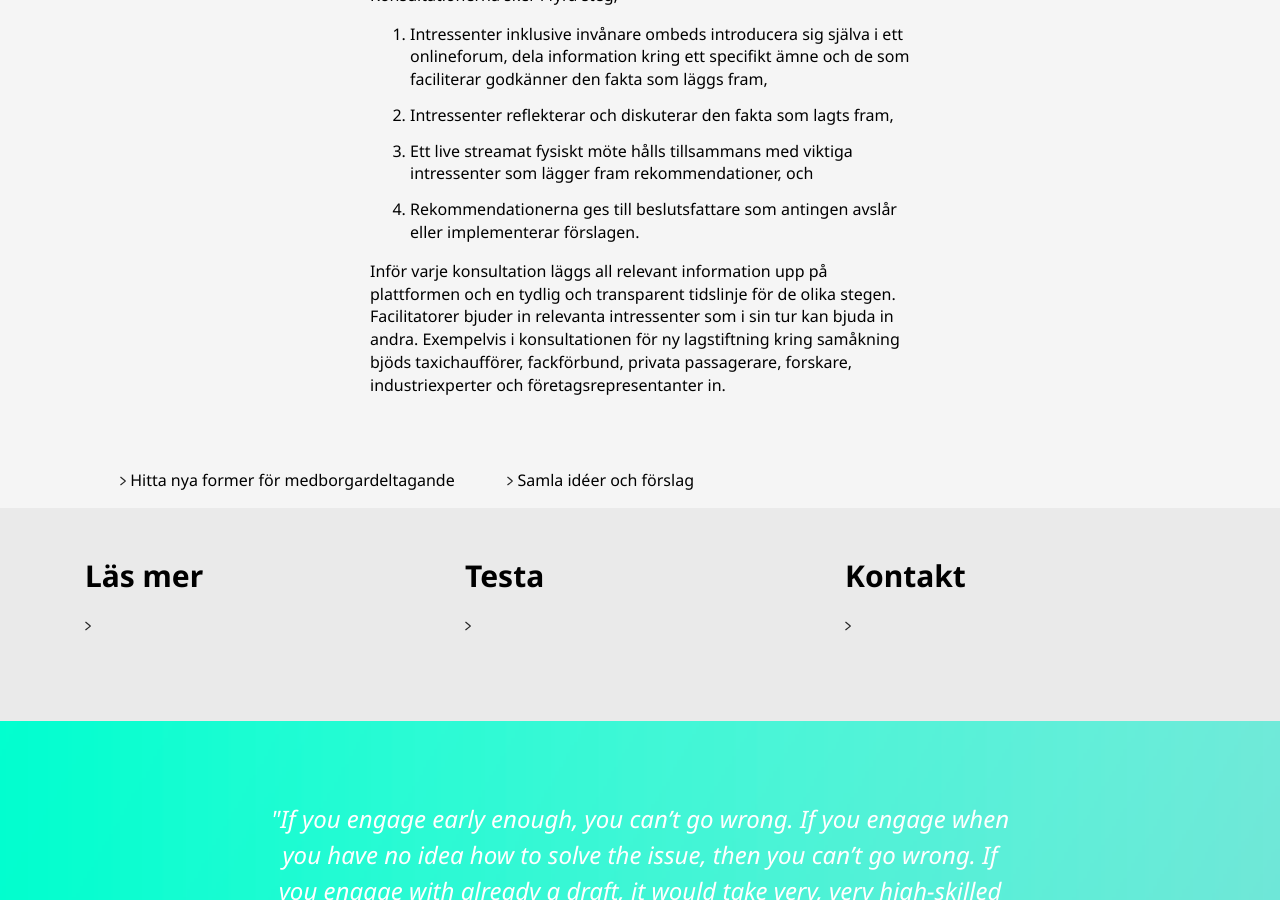
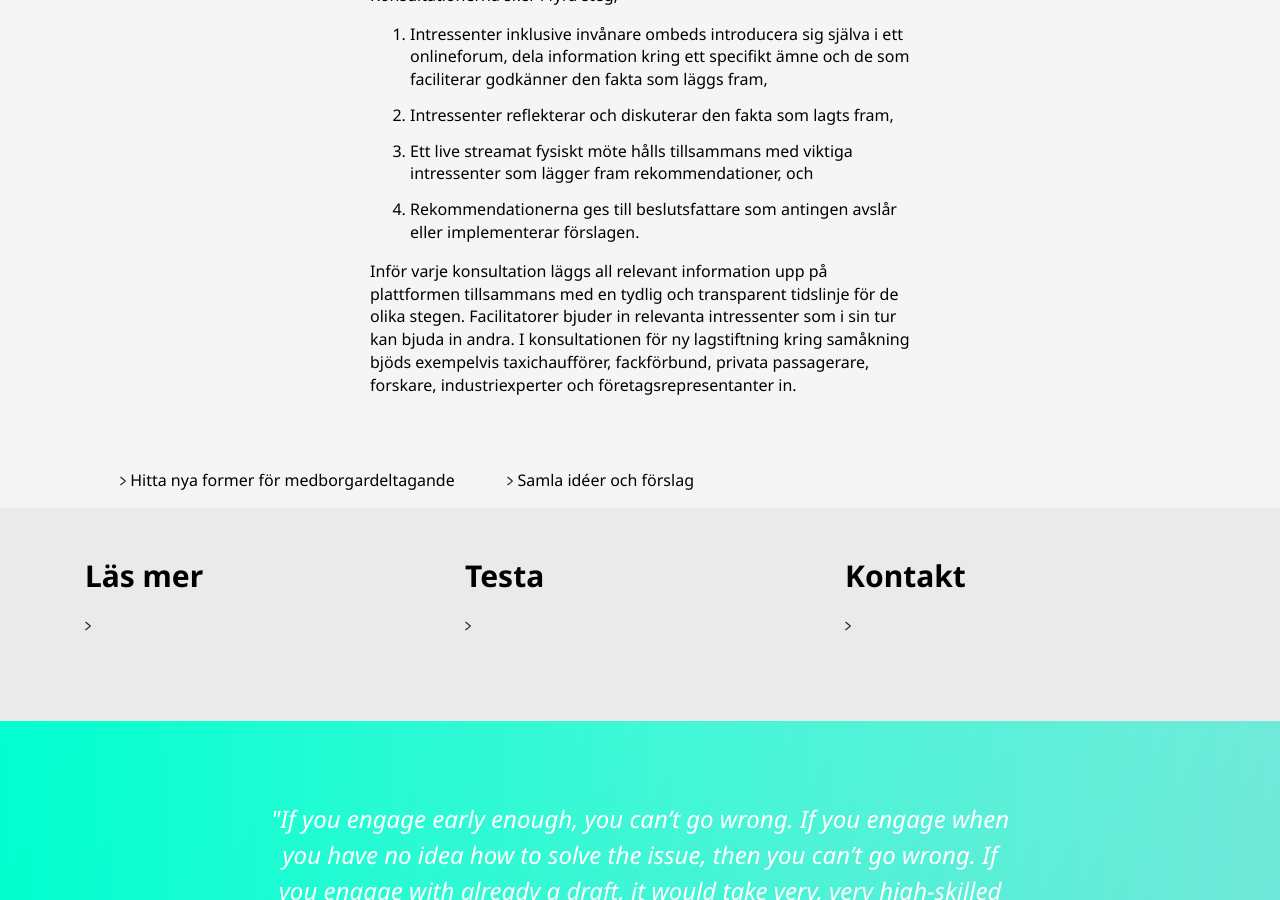
Before and after one commit to digidemlab/demokratiskastader, a Jekyll site: the page built from _posts/2018-05-15-intressentpanel.markdown, in a window 1280 px wide and 900 px high, scrolled down 1431 px. Built offline with Jekyll 4.4.1, drawn with Linux system fonts in a browser that asks for light colours.

Commit message:
Updated Intressentpanel

```diff
--- a/_posts/2018-05-15-intressentpanel.markdown
+++ b/_posts/2018-05-15-intressentpanel.markdown
@@ -26,4 +26,4 @@ Konsultationerna sker i fyra steg;
 3. Ett live streamat fysiskt möte hålls tillsammans med viktiga intressenter som lägger fram rekommendationer, och
 4. Rekommendationerna ges till beslutsfattare som antingen avslår eller implementerar förslagen.
 
-Inför varje konsultation läggs all relevant information upp på plattformen och en tydlig och transparent tidslinje för de olika stegen. Facilitatorer bjuder in relevanta intressenter som i sin tur kan bjuda in andra. Exempelvis i konsultationen för ny lagstiftning kring samåkning bjöds taxichaufförer, fackförbund, privata passagerare, forskare, industriexperter och företagsrepresentanter in.
+Inför varje konsultation läggs all relevant information upp på plattformen tillsammans med en tydlig och transparent tidslinje för de olika stegen. Facilitatorer bjuder in relevanta intressenter som i sin tur kan bjuda in andra. I konsultationen för ny lagstiftning kring samåkning bjöds exempelvis taxichaufförer, fackförbund, privata passagerare, forskare, industriexperter och företagsrepresentanter in.
```
